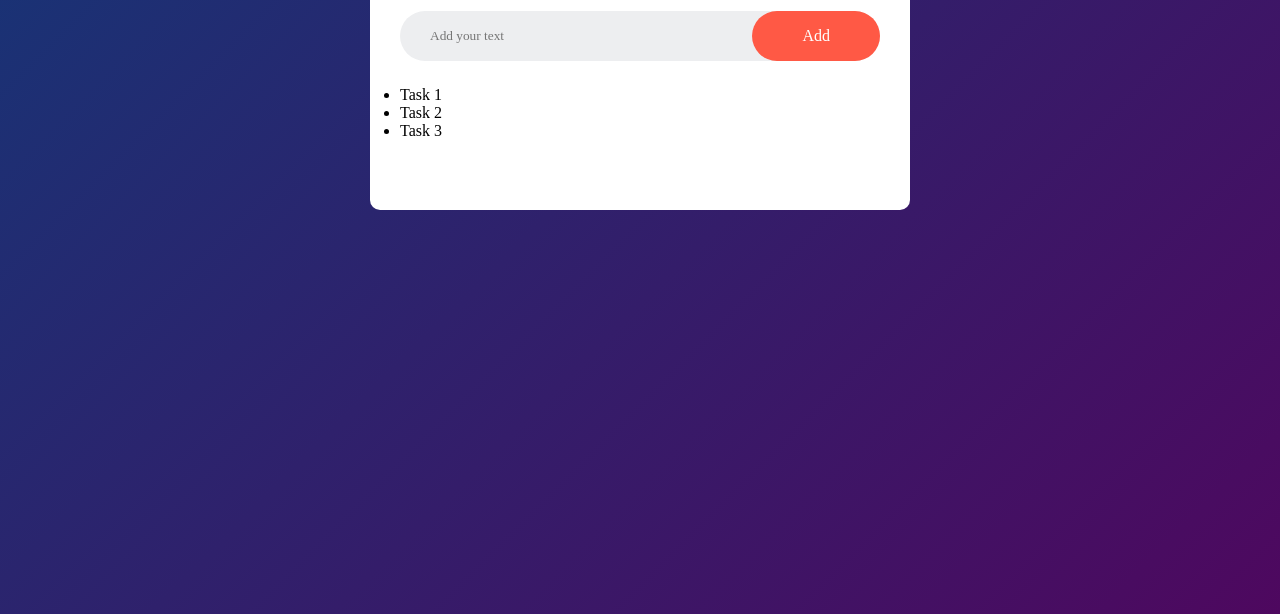
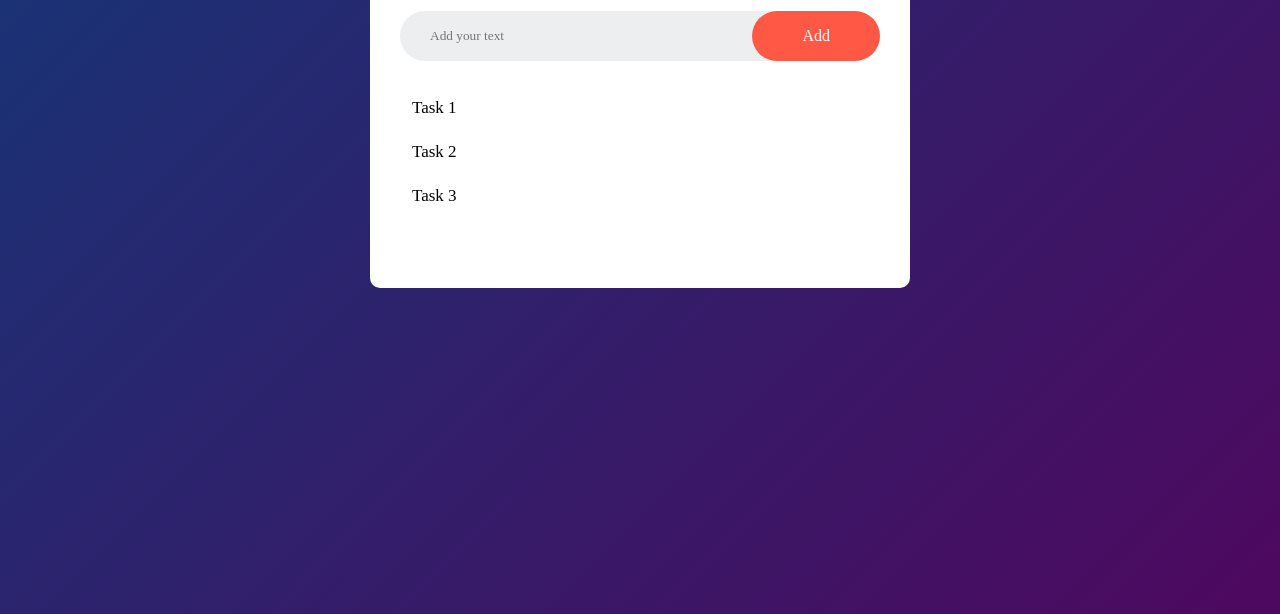
Before and after one commit to amisu-ctr/VanillaJs-TODO_APP, a plain HTML site: page index.html in a window 1280 px wide. Shown: the part 186-800 px from the top of the page. Drawn offline with Linux system fonts and the light colour scheme.

Commit message:
Style list tasks

```diff
--- a/styles.css
+++ b/styles.css
@@ -60,3 +60,12 @@ button {
     cursor: pointer;
     border-radius: 40px;
 }
+
+ul li {
+    list-style: none;
+    font-size: 17px;
+    padding: 12px ;
+    user-select: none;
+    cursor: pointer;
+
+}
```
